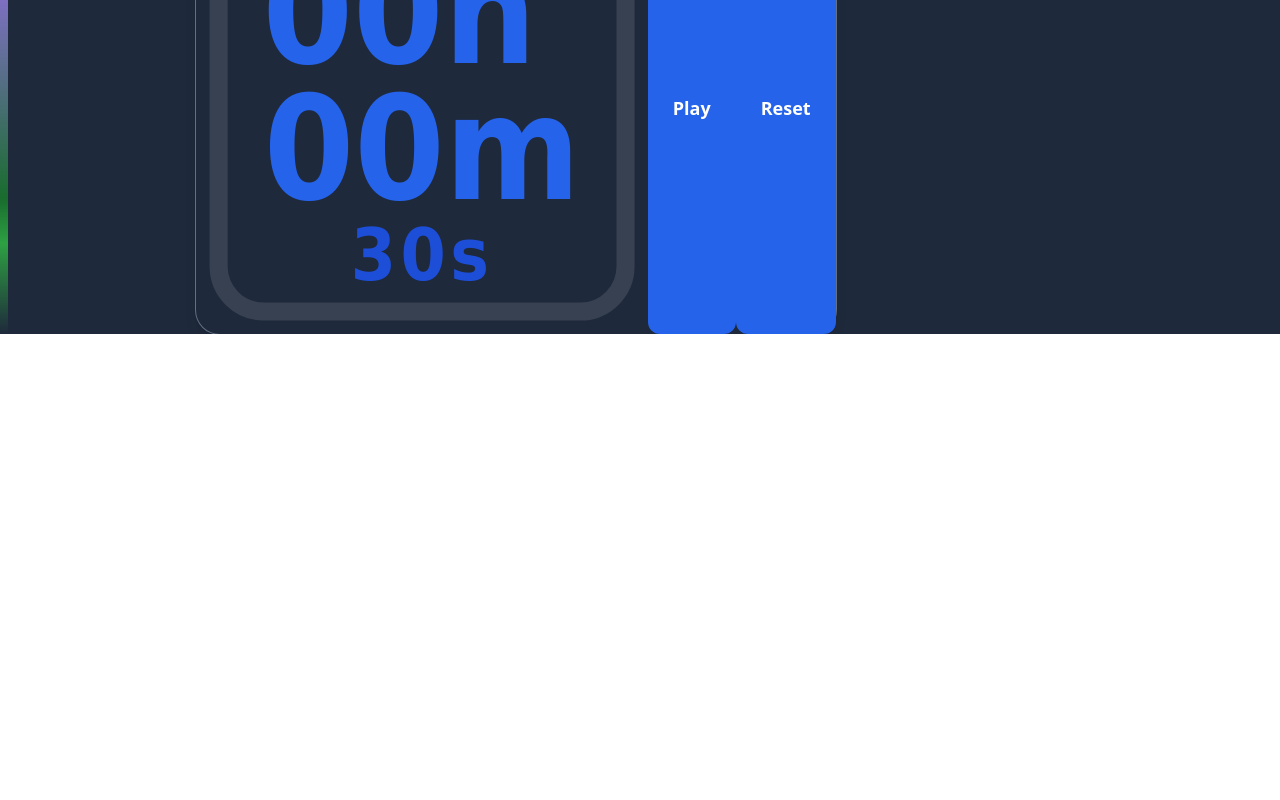
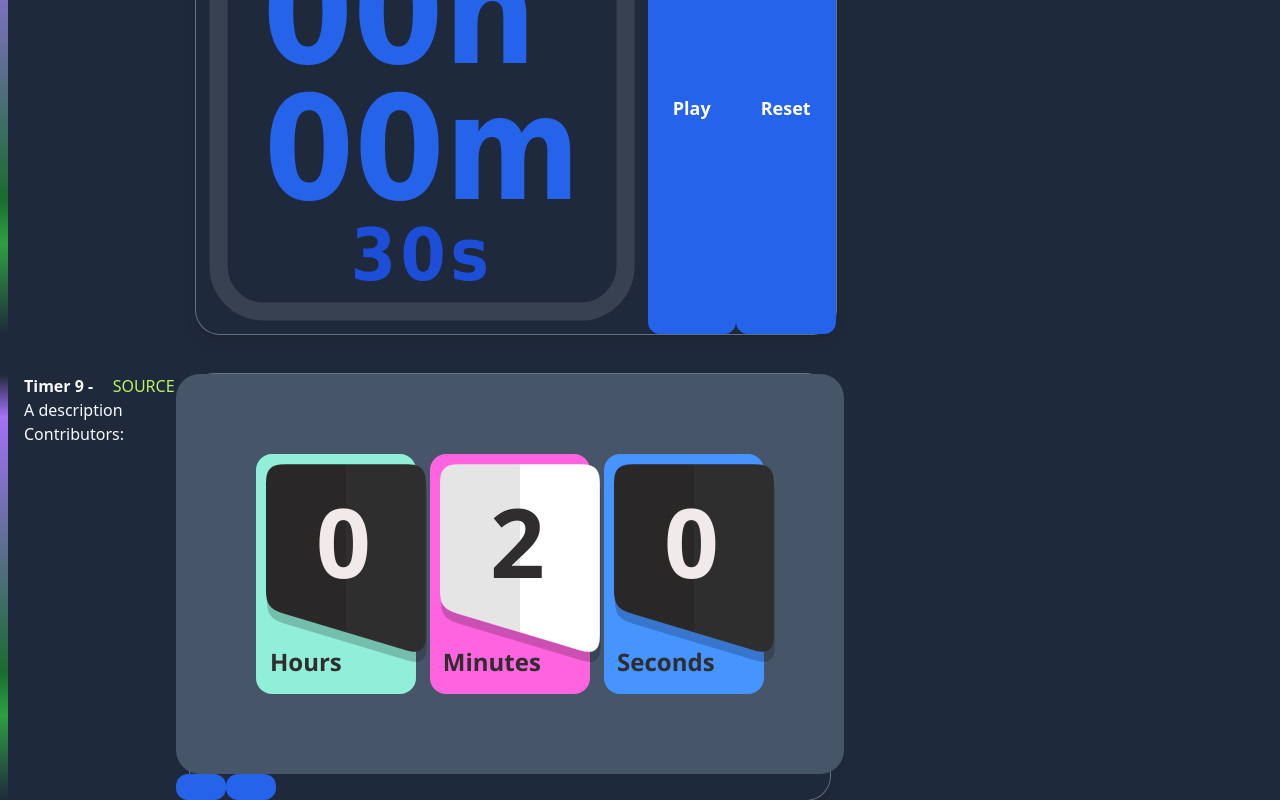
Before and after one commit to ZEBAS204/professional-looking-timers, a React (Vite) app: page / in a window 1280 px wide. Shown: the part 3066-3866 px from the top of the page. Before the commit the page ends 3400 px from the top, so only its background shows below. Built offline with nearby package versions, Linux system fonts and the light colour scheme.

Commit message:
Add Timer 9

```diff
--- a/src/app/app.tsx
+++ b/src/app/app.tsx
@@ -12,6 +12,7 @@ import {
 	Timer6,
 	Timer7,
 	Timer8,
+	Timer9,
 } from 'components/timers'
 
 const showcase = [
@@ -24,6 +25,7 @@ const showcase = [
 	Timer6,
 	Timer7,
 	Timer8,
+	Timer9,
 ]
 
 export default function App() {
--- a/src/components/timers/index.ts
+++ b/src/components/timers/index.ts
@@ -7,3 +7,4 @@ export { default as Timer5 } from './timer5'
 export { default as Timer6 } from './timer6'
 export { default as Timer7 } from './timer7'
 export { default as Timer8 } from './timer8'
+export { default as Timer9 } from './timer9'
--- /dev/null
+++ b/src/components/timers/timer9/controls.tsx
@@ -0,0 +1,23 @@
+import { PlayIcon, StopIcon, PauseIcon } from '@heroicons/react/24/solid'
+
+import { useTimerContext } from 'components/timers/time_context'
+import Button from 'components/atoms/button'
+
+export const Controls = () => {
+	const { isRunning, toggleRunning, sendReset } = useTimerContext()
+
+	return (
+		<div className="relative flex flex-row gap-2">
+			<Button onClick={toggleRunning}>
+				{isRunning ? (
+					<PauseIcon className="h-6 w-6" />
+				) : (
+					<PlayIcon className="h-6 w-6" />
+				)}
+			</Button>
+			<Button onClick={sendReset}>
+				<StopIcon className="h-6 w-6" />
+			</Button>
+		</div>
+	)
+}
--- /dev/null
+++ b/src/components/timers/timer9/index.tsx
@@ -0,0 +1,24 @@
+import { TimerContext } from 'components/timers/time_context'
+import { Timer } from './timer'
+import { Controls } from './controls'
+
+const Component = (): JSX.Element => {
+	return (
+		<div class="flex flex-col">
+			<TimerContext>
+				<Timer />
+				<Controls />
+			</TimerContext>
+		</div>
+	)
+}
+
+const TIMER = {
+	title: 'Timer 9',
+	description: 'A description',
+	attribution: [],
+	source: '#',
+	component: Component,
+}
+
+export default TIMER
--- /dev/null
+++ b/src/components/timers/timer9/timer.module.css
@@ -0,0 +1,98 @@
+.base {
+	display: flex;
+	font-family: 'Segoe UI', Tahoma, Helvetica, Arial, Verdana, sans-serif;
+	font-weight: bold;
+	gap: 7px;
+}
+
+.svgTrick {
+	visibility: hidden;
+	opacity: 0;
+	position: absolute;
+	height: 0;
+	width: 0;
+}
+
+.card {
+	display: flex;
+	position: relative;
+	flex-direction: column;
+	align-items: center;
+	border-radius: 16px;
+	overflow: visible;
+	height: 15em;
+	width: 10em;
+}
+
+.timeCard {
+	height: 12em;
+	width: 10em;
+	text-align: center;
+	transform: translate(10px, 10px);
+	filter: url('#round_clip_path') drop-shadow(1px 10px 0 rgba(0, 0, 0, 0.2));
+}
+
+.timeCard::before {
+	content: '';
+	display: block;
+	height: inherit;
+	clip-path: polygon(0 0, 100% 0%, 100% 100%, 0 75%);
+	background-color: rgb(47, 45, 45);
+	background-image: linear-gradient(
+		to right,
+		rgba(0, 0, 0, 0.1) 49.9%,
+		transparent 50%
+	);
+}
+
+.timeCardTime {
+	position: absolute;
+	top: 15px;
+	margin-left: 15px;
+	font-size: 6rem;
+	color: rgb(242, 234, 234);
+}
+
+.timeText {
+	position: absolute;
+	bottom: 6%;
+	font-size: 1.5rem;
+	margin-left: -1.5em;
+}
+
+.hours .timeText {
+	margin-left: -2.5em;
+}
+
+/* Colors */
+.hours.card,
+.minutes.card,
+.seconds.card {
+	color: rgb(47, 45, 45);
+}
+
+.hours.card {
+	background-color: #91eed8;
+}
+
+.seconds.card {
+	background-color: #4594ff;
+}
+
+.minutes.card {
+	background-color: #ff64e0;
+}
+.minutes .timeCardTime {
+	color: rgb(47, 45, 45);
+}
+.minutes .timeCard::before {
+	background-color: #fff;
+}
+
+/* ----------------------------------- */
+/* Preview stuff, remove it when using */
+/* Preview stuff, remove it when using */
+.base {
+	@apply bg-slate-600 rounded-3xl;
+	padding: 5em;
+}
--- /dev/null
+++ b/src/components/timers/timer9/timer.tsx
@@ -0,0 +1,67 @@
+import { useEffect } from 'react'
+import { useTimerContext } from 'components/timers/time_context'
+import { TimerProps } from 'components/timers/time_manager'
+
+import styles from './timer.module.css'
+
+export const Timer = ({ hours, minutes, seconds }: TimerProps) => {
+	const { changeTime } = useTimerContext()
+
+	useEffect(() => {
+		changeTime(120)
+	}, [])
+
+	return (
+		<>
+			<svg
+				aria-hidden="true"
+				xmlns="http://www.w3.org/2000/svg"
+				version="1.1"
+				className={styles.svgTrick}
+			>
+				<defs>
+					<filter id="round_clip_path">
+						<feGaussianBlur in="SourceGraphic" stdDeviation="8" result="blur" />
+						<feColorMatrix
+							in="blur"
+							mode="matrix"
+							values="1 0 0 0 0  0 1 0 0 0  0 0 1 0 0  0 0 0 19 -9"
+							result="round_clip_path"
+						/>
+						<feComposite
+							in="SourceGraphic"
+							in2="round_clip_path"
+							operator="atop"
+						/>
+					</filter>
+				</defs>
+			</svg>
+			<div className={styles.base}>
+				<div className={`${styles.card} ${styles.hours}`}>
+					<div className={styles.timeCard} />
+
+					<p className={styles.timeCardTime}>{hours}</p>
+					<p className={styles.timeText}>Hours</p>
+				</div>
+
+				<div className={styles.separator} />
+
+				<div className={`${styles.card} ${styles.minutes}`}>
+					<div className={styles.timeCard} />
+
+					<p className={styles.timeCardTime}>{minutes}</p>
+					<p className={styles.timeText}>Minutes</p>
+				</div>
+
+				<div className={styles.separator} />
+
+				<div className={`${styles.card} ${styles.seconds}`}>
+					<div className={styles.timeCard} />
+
+					<p className={styles.timeCardTime}>{seconds}</p>
+					<p className={styles.timeText}>Seconds</p>
+				</div>
+			</div>
+		</>
+	)
+}
```
